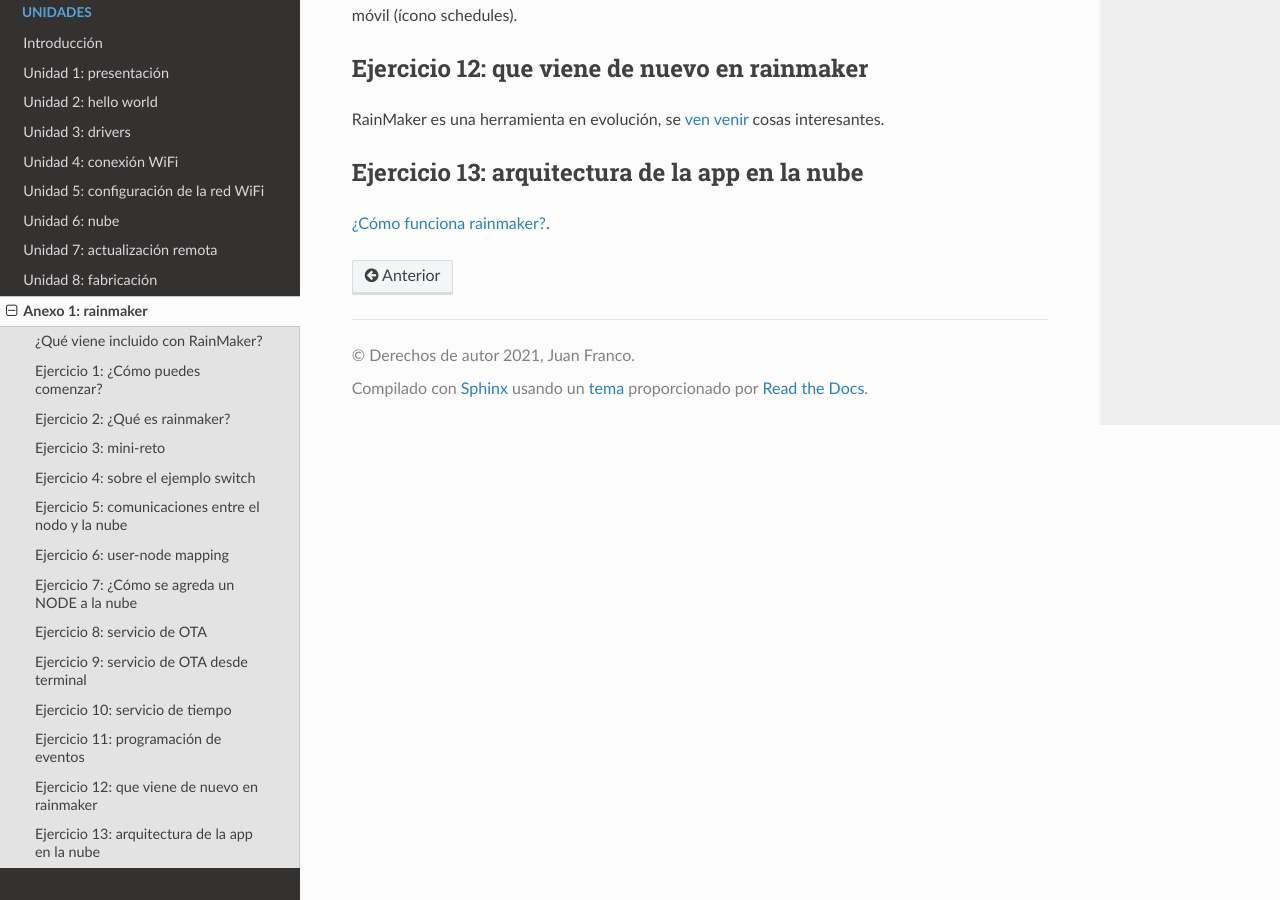
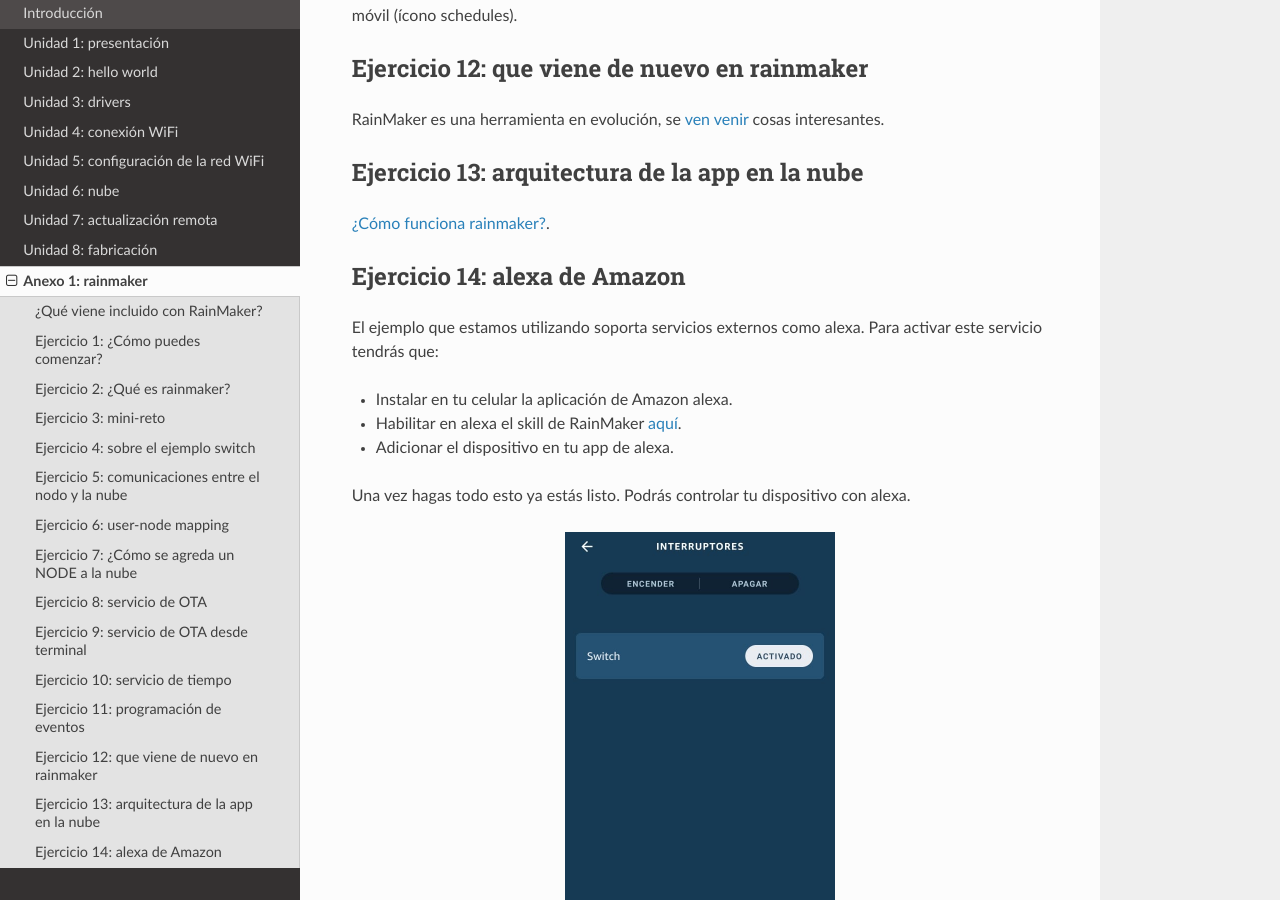
Before and after one commit to juanferfranco/espiot, a Sphinx documentation site: the page built from docs/_anexo1/anexo1.rst, in a window 1280 px wide and 900 px high, scrolled down 7549 px. Built offline with Sphinx 7.4.7 and the Read the Docs theme 2.0.0, drawn with Linux system fonts in a browser that asks for light colours.

Commit message:
add alexa ex 14

```diff
--- a/docs/_anexo1/anexo1.rst
+++ b/docs/_anexo1/anexo1.rst
@@ -356,3 +356,25 @@ Ejercicio 13: arquitectura de la app en la nube
 ------------------------------------------------
 
 `¿Cómo funciona rainmaker? <https://medium.com/the-esp-journal/esp-rainmaker-and-serverless-d144d8a71987>`__.
+
+Ejercicio 14: alexa de Amazon
+-------------------------------
+
+El ejemplo que estamos utilizando soporta servicios externos como alexa. Para activar
+este servicio tendrás que:
+
+* Instalar en tu celular la aplicación de Amazon alexa.
+* Habilitar en alexa el skill de RainMaker `aquí <https://www.amazon.com/-/es/ESP-RainMaker/dp/B0881W7RPV>`__.
+* Adicionar el dispositivo en tu app de alexa.
+
+Una vez hagas todo esto ya estás listo. Podrás controlar tu dispositivo con alexa.
+
+.. image:: ../_static/alexa.jpeg
+   :alt:  captura alexa
+   :scale: 50%
+   :align: center
+
+.. image:: ../_static/alexaSwitch.jpeg
+   :alt:  captura alexa
+   :scale: 50%
+   :align: center
```
Also changed, not shown: docs/_static/alexa.jpeg (added), docs/_static/alexaSwitch.jpeg (added).
